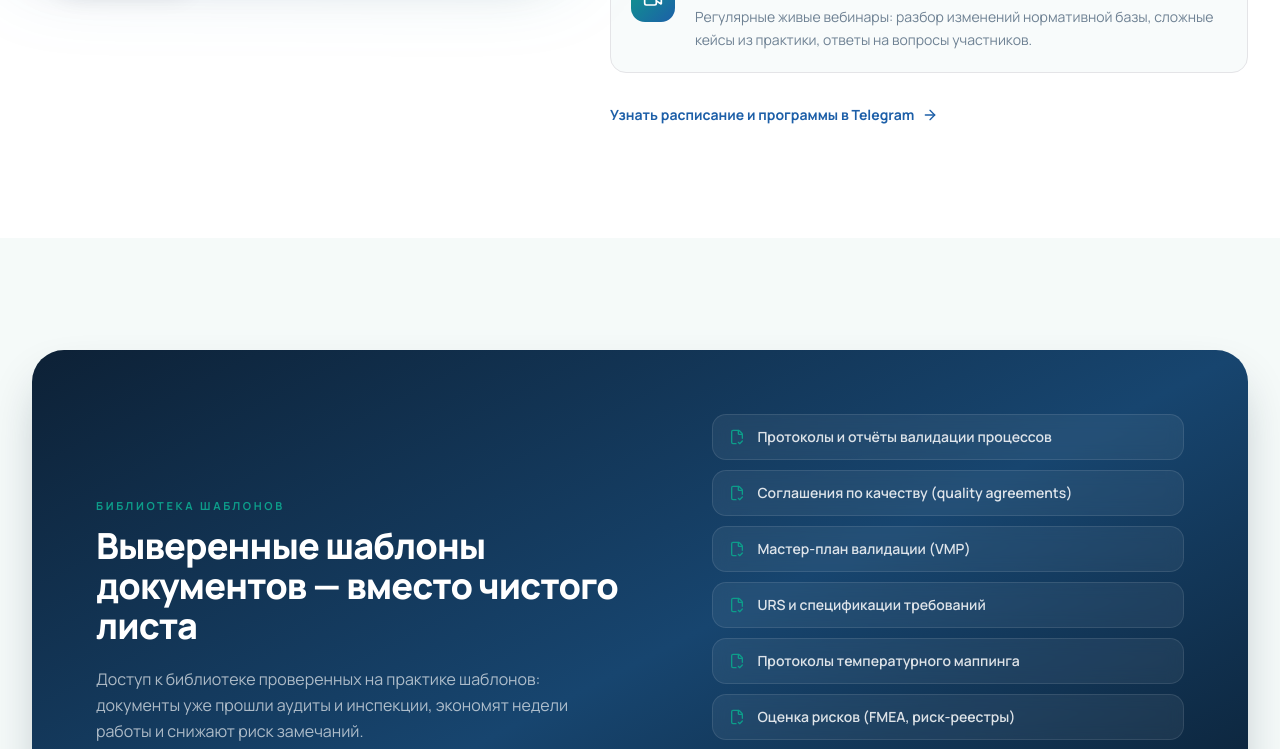
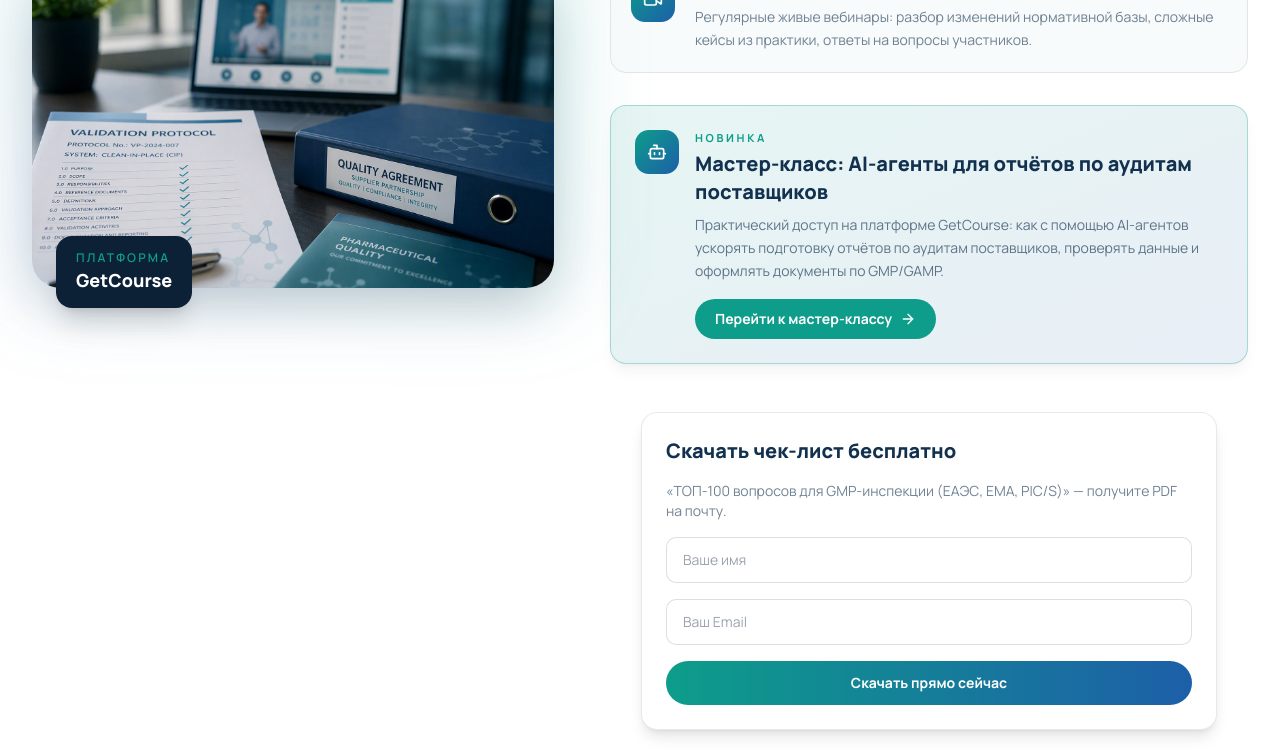
Before and after one commit to yelenagura33-droid/gxp-app-final-site, a React (Vite) app: page / in a window 1280 px wide. Shown: the part 4280-5029 px from the top of the page. Built offline with nearby package versions, Linux system fonts and the light colour scheme.

Commit message:
Add checklist form and masterclass announcement

```diff
--- a/src/sections/Training.tsx
+++ b/src/sections/Training.tsx
@@ -1,5 +1,6 @@
-import { GraduationCap, UserRound, Video, ArrowRight } from "lucide-react";
+import { GraduationCap, UserRound, Video, ArrowRight, Bot } from "lucide-react";
 import Reveal from "../components/Reveal";
+import ChecklistForm from "../components/ChecklistForm";
 
 const FORMATS = [
   {
@@ -23,7 +24,7 @@ export default function Training() {
   return (
     <section id="training" className="bg-white py-20 lg:py-28">
       <div className="mx-auto grid max-w-7xl items-center gap-14 px-5 lg:grid-cols-[0.9fr_1.1fr] lg:px-8">
-                <Reveal className="relative order-2 lg:order-1">
+        <Reveal className="relative order-2 lg:order-1">
           <div className="relative">
             <div className="absolute -inset-4 rounded-[2rem] bg-gradient-to-tr from-brand-blue/15 to-brand-teal/20 blur-2xl" />
             <img
@@ -44,7 +45,7 @@ export default function Training() {
         </Reveal>
 
         <div className="order-1 lg:order-2">
-                    <Reveal>
+          <Reveal>
             <p className="text-[11px] font-bold uppercase tracking-[0.24em] text-brand-teal">
               Обучение
             </p>
@@ -78,7 +79,45 @@ export default function Training() {
             ))}
           </div>
 
-          <Reveal delay={320}>
+          {/* Анонс мастер-класса по AI-агентам */}
+          <Reveal delay={300}>
+            <div className="mt-8 rounded-2xl border border-brand-teal/30 bg-gradient-to-br from-brand-teal/10 to-brand-blue/10 p-6 shadow-lg shadow-brand-navy/5">
+              <div className="flex items-start gap-4">
+                <span className="flex h-11 w-11 shrink-0 items-center justify-center rounded-xl bg-gradient-to-br from-brand-teal to-brand-blue text-white">
+                  <Bot className="h-5 w-5" />
+                </span>
+                <div>
+                  <p className="text-[11px] font-bold uppercase tracking-[0.24em] text-brand-teal">
+                    Новинка
+                  </p>
+                  <h3 className="mt-1 text-xl font-extrabold text-brand-ink">
+                    Мастер-класс: AI-агенты для отчётов по аудитам поставщиков
+                  </h3>
+                  <p className="mt-2 text-sm leading-relaxed text-brand-ink/65">
+                    Практический доступ на платформе GetCourse: как с помощью AI-агентов ускорять подготовку отчётов по аудитам поставщиков, проверять данные и оформлять документы по GMP/GAMP.
+                  </p>
+                  <a
+                    href="https://gxpconsulting.getcourse.ru/showcase"
+                    target="_blank"
+                    rel="noreferrer"
+                    className="mt-4 inline-flex items-center gap-2 rounded-full bg-brand-teal px-5 py-2.5 text-sm font-bold text-white transition-transform hover:-translate-y-0.5"
+                  >
+                    Перейти к мастер-классу
+                    <ArrowRight className="h-4 w-4" />
+                  </a>
+                </div>
+              </div>
+            </div>
+          </Reveal>
+
+          {/* Форма для скачивания чек-листа */}
+          <Reveal delay={340}>
+            <div className="mt-12">
+              <ChecklistForm />
+            </div>
+          </Reveal>
+
+          <Reveal delay={360}>
             <a
               href="https://t.me/gxpexcellence/"
               target="_blank"
```
